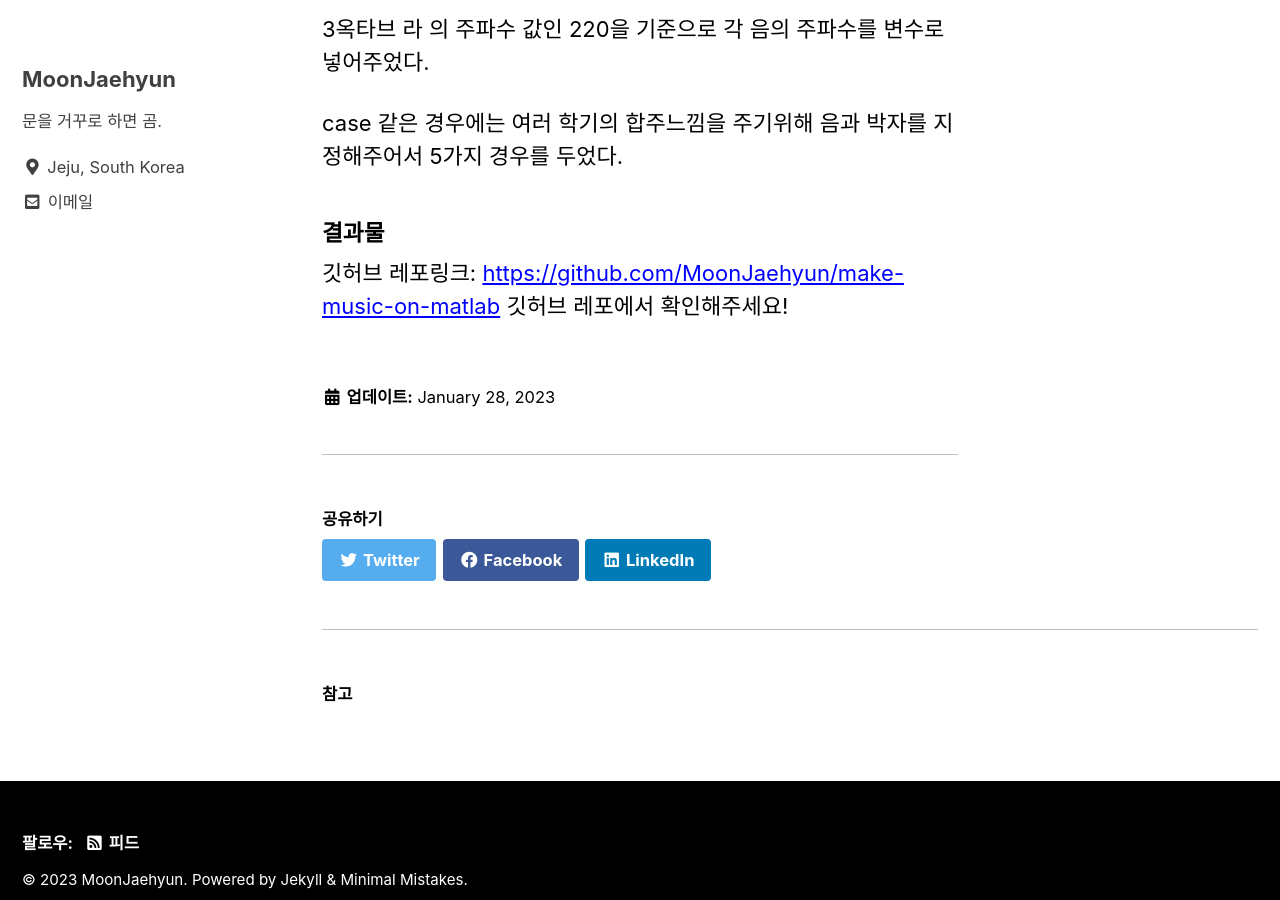
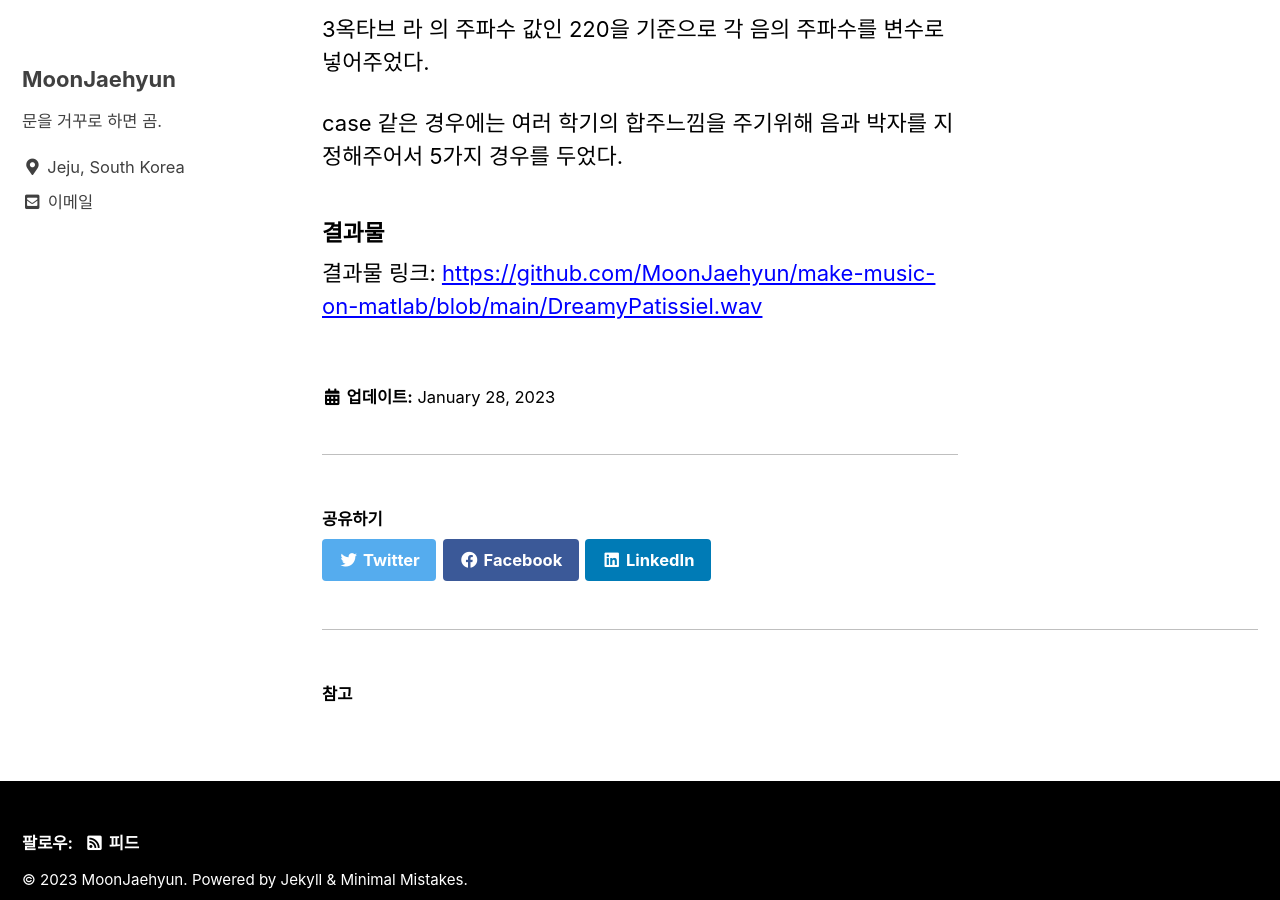
Before and after one commit to MoonJaehyun/blogtest1, a Jekyll site: the page built from _posts/2023-01-28-matlab.md, in a window 1280 px wide and 900 px high, scrolled down 8356 px. Built offline with Jekyll 4.4.1, drawn with Linux system fonts in a browser that asks for light colours; cached includes are drawn as plain includes.

Commit message:
매트랩

```diff
--- a/_posts/2023-01-28-matlab.md
+++ b/_posts/2023-01-28-matlab.md
@@ -279,5 +279,4 @@ on matlab 2021a version
 case 같은 경우에는 여러 학기의 합주느낌을 주기위해 음과 박자를 지정해주어서 5가지 경우를 두었다.
 
 ##### 결과물
-깃허브 레포링크: <https://github.com/MoonJaehyun/make-music-on-matlab>
-깃허브 레포에서 확인해주세요!
+결과물 링크: <https://github.com/MoonJaehyun/make-music-on-matlab/blob/main/DreamyPatissiel.wav>
```
